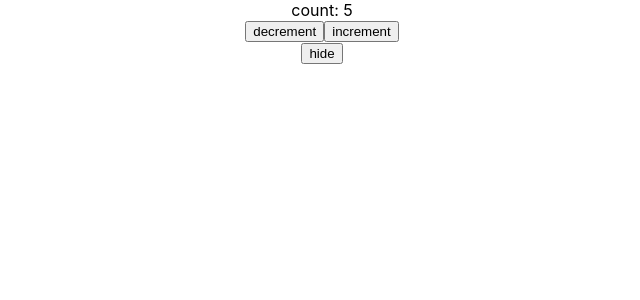
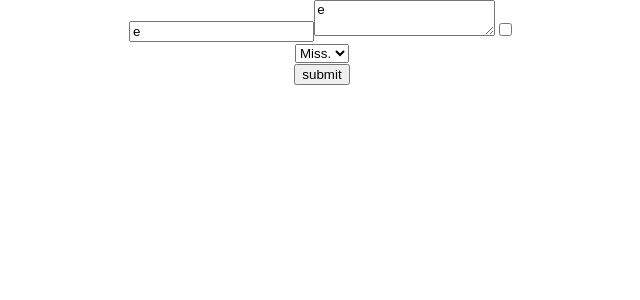
Before and after one commit to ChauDinh/practical-react, a React (Create React App) app: page / in a window 1280 px wide. Shown: the top 300 px of the page, without its empty margins (318-958 px from the left). Built offline with nearby package versions, Linux system fonts and the light colour scheme; the HTML template or start-up script is replaced by a standard one.

Commit message:
Create MyForm component, basic form component in react

```diff
--- a/src/App.js
+++ b/src/App.js
@@ -1,29 +1,14 @@
 import React from 'react';
 import './App.css';
-import Counter from "./components/Counter";
+import MyForm from './components/MyForm';
 
 class App extends React.Component {
 
-  state = {
-    visible: true
-  }
-
   render() {
-
-    const buttonText = this.state.visible ? "hide" : "show";
 
     return (
       <div className="App">
-        <div style={this.state.visible ? {} : {
-          display: "none"
-        }}>
-          <Counter initCount={0} />
-        </div>
-        <button onClick={() => {
-          this.setState({
-            visible: !this.state.visible
-          })
-        }}>{buttonText}</button>
+        <MyForm />
       </div>
     );
   }
--- /dev/null
+++ b/src/components/MyForm.js
@@ -0,0 +1,54 @@
+import React, { Component } from 'react'
+
+export default class MyForm extends Component {
+
+  state = {
+    name: 'e',
+    rememberMe: false,
+    title: 'Miss.'
+  }
+
+  handleChange = (e) => {
+    this.setState({
+      name: e.target.value
+    })
+  }
+
+  handleCheck = (e) => {
+    console.log("called!");
+    this.setState({
+      rememberMe: e.target.checked
+    })
+  }
+
+  handleSelect = (e) => {
+    this.setState({
+      title: e.target.value
+    })
+  }
+
+  handleSubmit = () => {
+    console.log(this.state);
+  }
+
+  render() {
+    console.log(this.state.name);
+    return (
+      <div>
+        <input value={this.state.name} onChange={this.handleChange} />
+        <textarea value={this.state.name} onChange={this.handleChange} />
+        <input type="checkbox" onChange={this.handleCheck}/>
+
+        <div>
+          <select value={this.state.title} onChange={this.handleSelect}>
+            <option>Mr.</option>
+            <option>Miss.</option>
+            <option>Ms.</option>
+            <option>Mrs.</option>
+          </select>
+        </div>
+        <button onClick={this.handleSubmit}>submit</button>
+      </div>
+    )
+  }
+}
```
